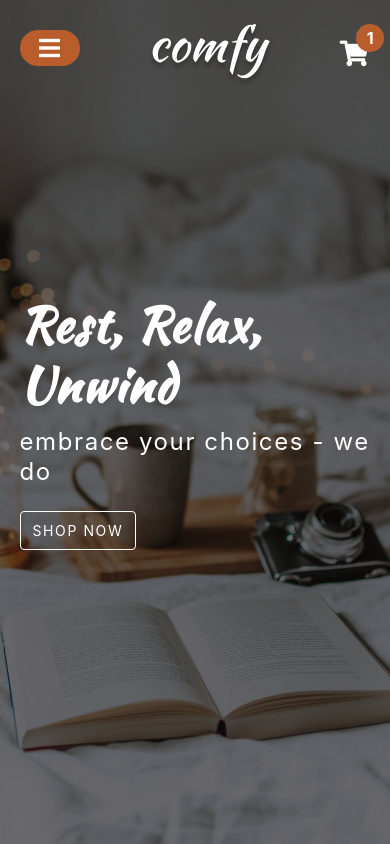
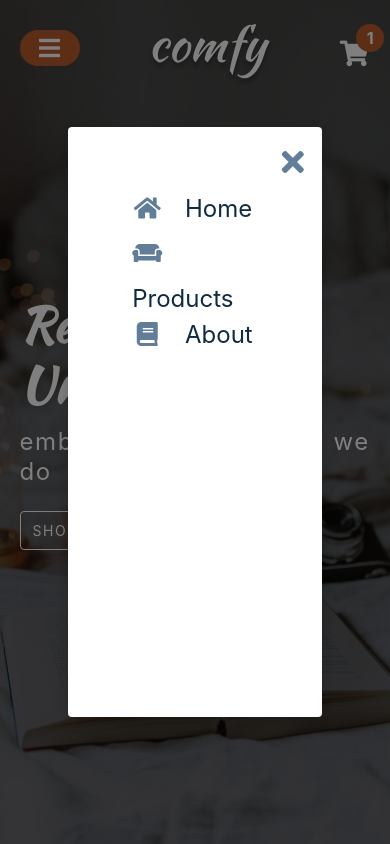
Before and after one commit to glitton/js-ecommerce, a plain HTML site: page index.html in a window 390 px wide. Both pictures are taken after a click on the button 49 px from the left and 48 px from the top of the page. Drawn offline with Linux system fonts and the light colour scheme.

Commit message:
toggle functionality for mobile done

```diff
--- a/index.html
+++ b/index.html
@@ -47,6 +47,36 @@
         <a href="product.html" class="hero-btn">shop now</a>
       </div>
     </section>
+    <!-- sidebar -->
+    <div class="sidebar-overlay">
+      <aside class="sidebar">
+        <!-- close btn -->
+        <button class="sidebar-close">
+          <i class="fas fa-times"></i>
+        </button>
+        <!-- sidebar links -->
+        <ul class="sidebar-links">
+          <li>
+            <a href="index.html" class="sidebar-link">
+              <i class="fas fa-home fa-fw"></i>
+              home</a
+            >
+          </li>
+          <li>
+            <a href="products.html" class="sidebar-link">
+              <i class="fas fa-couch fa-fw"></i>
+              products</a
+            >
+          </li>
+          <li>
+            <a href="about.html" class="sidebar-link">
+              <i class="fas fa-book fa-fw"></i>
+              about</a
+            >
+          </li>
+        </ul>
+      </aside>
+    </div>
     <script type="module" src="index.js"></script>
   </body>
 </html>
--- a/src/toggleSidebar.js
+++ b/src/toggleSidebar.js
@@ -1 +1,12 @@
-import { getElement } from './utils.js';
+import { getElement } from "./utils.js";
+
+const toggleNav = getElement(".toggle-nav");
+const sidebarOverlay = getElement(".sidebar-overlay");
+const closeBtn = getElement(".sidebar-close");
+
+toggleNav.addEventListener("click", () => {
+  sidebarOverlay.classList.add("show");
+});
+closeBtn.addEventListener("click", () => {
+  sidebarOverlay.classList.remove("show");
+});
--- a/styles.css
+++ b/styles.css
@@ -1,4 +1,4 @@
-@import url('https://fonts.googleapis.com/css2?family=Kaushan+Script&display=swap');
+@import url("https://fonts.googleapis.com/css2?family=Kaushan+Script&display=swap");
 /*
 ===============
 Variables
@@ -60,8 +60,8 @@ Global Styles
   box-sizing: border-box;
 }
 body {
-  font-family: -apple-system, BlinkMacSystemFont, 'Segoe UI', Roboto, Oxygen,
-    Ubuntu, Cantarell, 'Open Sans', 'Helvetica Neue', sans-serif;
+  font-family: -apple-system, BlinkMacSystemFont, "Segoe UI", Roboto, Oxygen,
+    Ubuntu, Cantarell, "Open Sans", "Helvetica Neue", sans-serif;
   background: var(--clr-white);
   color: var(--clr-grey-1);
   line-height: 1.5;
@@ -127,7 +127,7 @@ p {
   display: block;
 }
 .text-slanted {
-  font-family: 'Kaushan Script', cursive;
+  font-family: "Kaushan Script", cursive;
 }
 .section-center {
   width: 90vw;
@@ -365,8 +365,8 @@ Sidebar
   z-index: 100;
 }
 .sidebar {
-  width: 90vw;
-  height: 95vh;
+  width: 65vw;
+  height: 70vh;
   max-width: var(--fixed-width);
   background: var(--clr-white);
   border-radius: var(--radius);
```
Also changed, not shown: index.js (+8 -8 lines).
